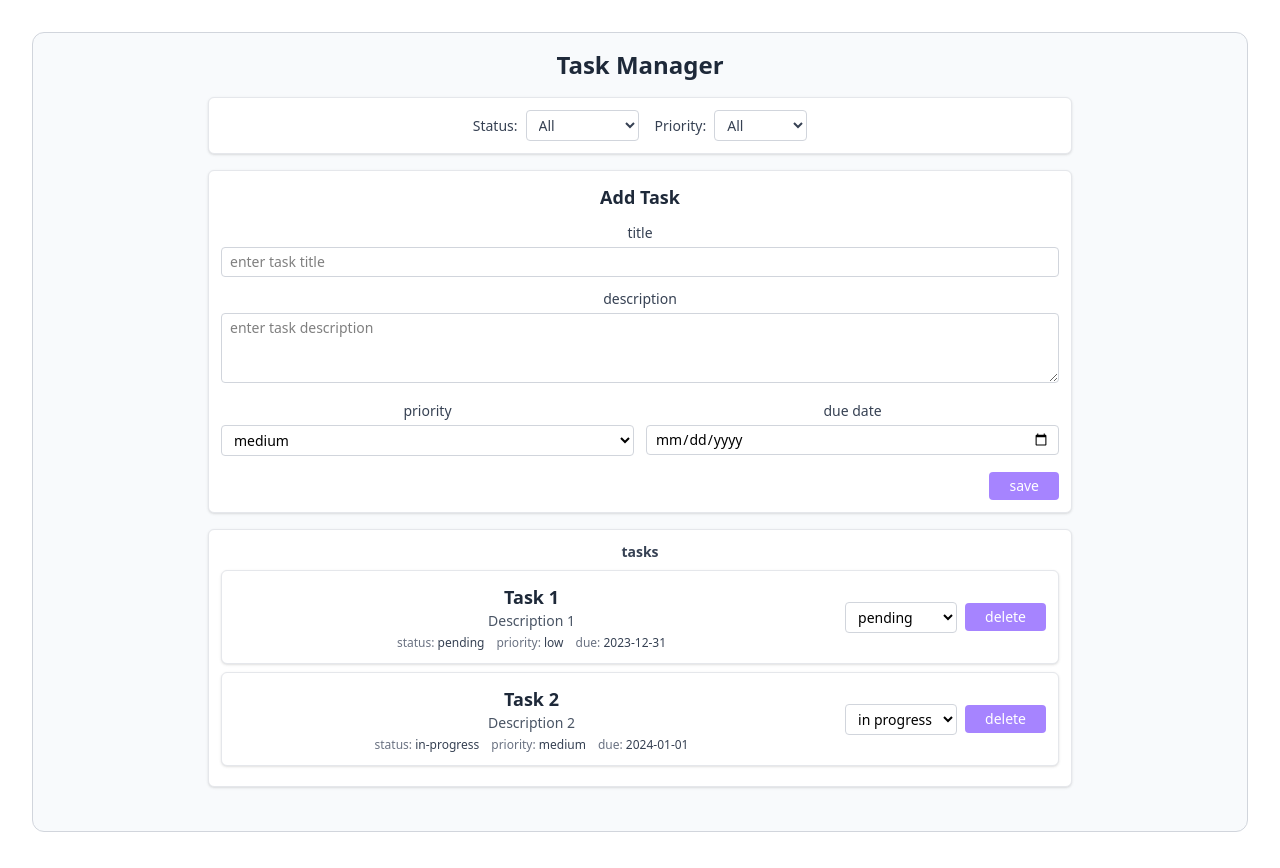
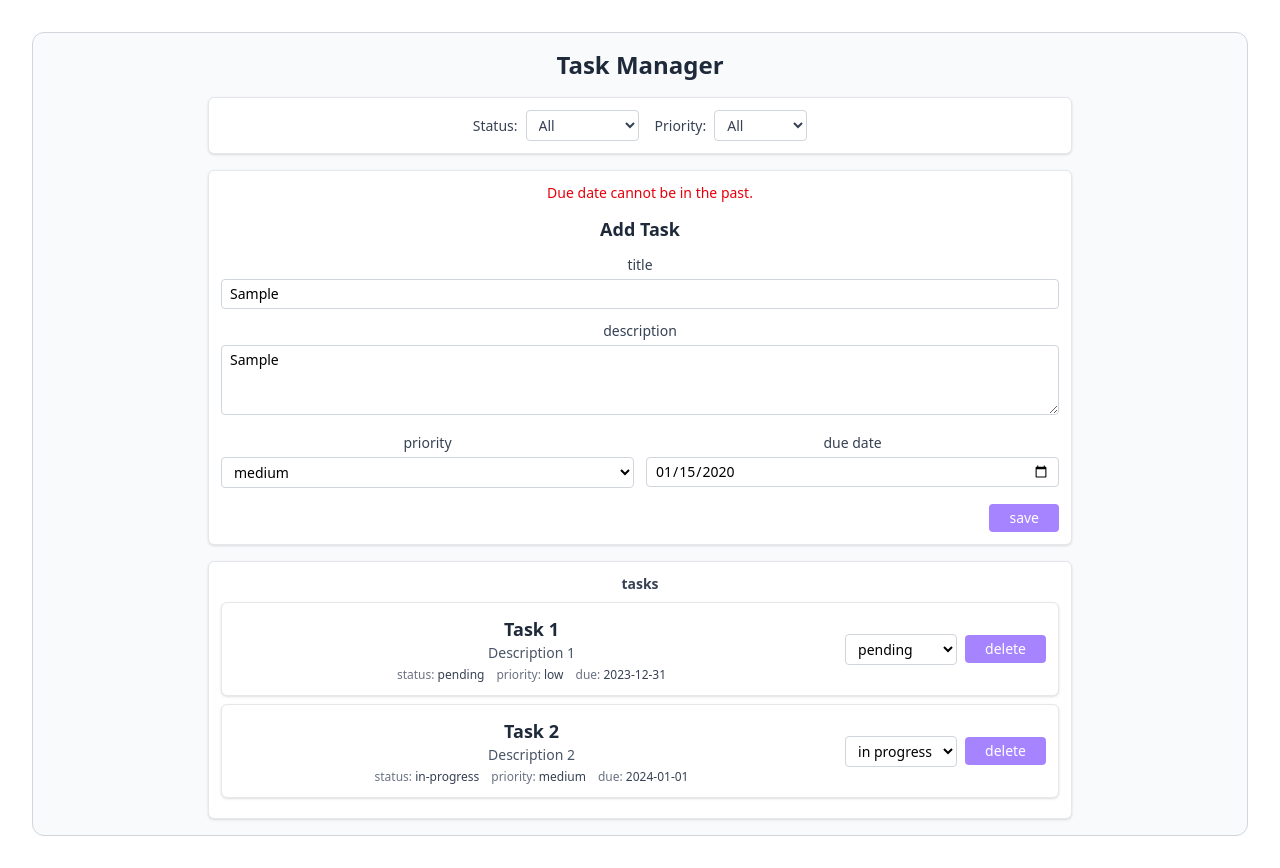
Before and after one commit to millan-figueroa-pscoursework/sba9-react-dashboard-application, a React (Vite) app: page / in a window 1280 px wide. Both pictures are taken after typing "Sample", "Sample", "2020-01-15" into the empty fields and a click on the button "save". Built offline with nearby package versions, Linux system fonts and the light colour scheme.

Commit message:
Integrates validateTaskData utility into TaskForm component, replacing alerts with inline error messages.

```diff
--- a/index.html
+++ b/index.html
@@ -3,7 +3,7 @@
   <head>
     <meta charset="UTF-8" />
     <meta name="viewport" content="width=device-width, initial-scale=1.0" />
-    <title>sba9-react-dashboard-app</title>
+    <title>React Task Manager</title>
   </head>
   <body>
     <div id="root"></div>
--- a/src/components/TaskForm/TaskForm.tsx
+++ b/src/components/TaskForm/TaskForm.tsx
@@ -1,5 +1,6 @@
 import { useState } from "react";
 import type { TaskFormData, TaskFormProps } from "../../types";
+import { validateTaskData } from "../../utils/taskUtils";
 
 const emptyForm: TaskFormData = {
   title: "",
@@ -18,6 +19,9 @@ export default function TaskForm({
     initialValues ?? emptyForm
   );
 
+  // state var that keep track of error messages
+  const [errors, setErrors] = useState<string[]>([]);
+
   // handle any input, textarea, or select changes
   const handleChange = (
     e: React.ChangeEvent<
@@ -34,12 +38,19 @@ export default function TaskForm({
   // handle form submission
   const handleSubmit = (e: React.FormEvent) => {
     e.preventDefault();
-    // call the parent component function
+
+    // run validation
+    const nextErrors = validateTaskData(formData);
+    setErrors(nextErrors);
+
+    // stop if there are validation errors
+    if (nextErrors.length > 0) return;
+
+    // submit valid form
     onSubmit(formData);
-    // reset the form if adding a new task
-    if (!initialValues) {
-      setFormData(emptyForm);
-    }
+
+    // reset form if adding a new one
+    if (!initialValues) setFormData(emptyForm);
   };
 
   return (
@@ -47,6 +58,14 @@ export default function TaskForm({
       onSubmit={handleSubmit}
       className="flex flex-col border border-gray-200 rounded-md p-3 mb-3 bg-white shadow-sm"
     >
+      {/* render validation messages */}
+      {errors.length > 0 && (
+        <ul className="mb-3 text-sm text-red-600 list-none pl-5">
+          {errors.map((err) => (
+            <li key={err}>{err}</li>
+          ))}
+        </ul>
+      )}
       {/* title input */}
       <h3 className="text-lg font-semibold text-gray-800 mb-3">
         {initialValues ? "Edit Task" : "Add Task"}
```
Also changed, not shown: 1 other file (tests, documents, lock files or other folders).
